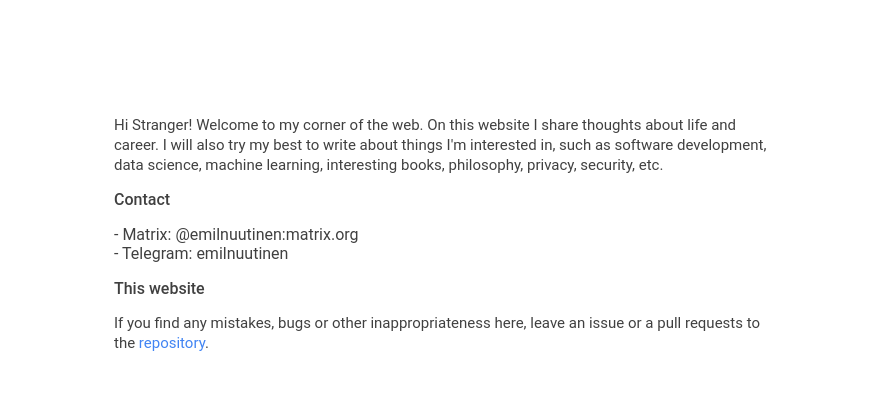
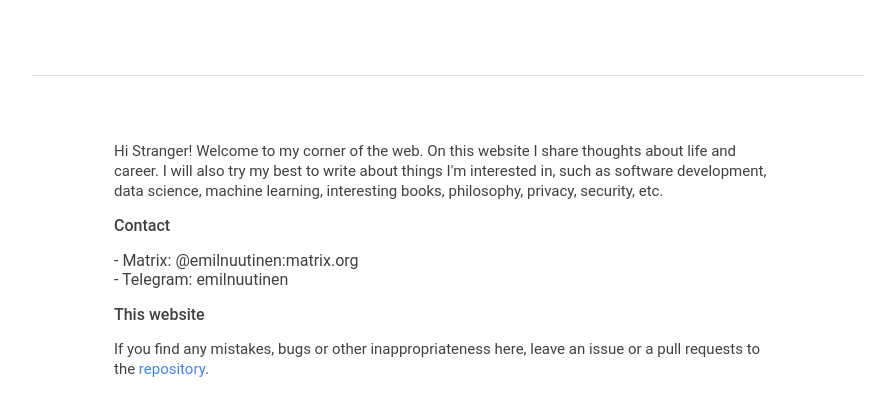
Before and after one commit to emilrwx/emilrwx_website, a Next.js app: page / in a window 1280 px wide. Shown: the top 416 px of the page, without its empty margins (192-1087 px from the left). Built offline with nearby package versions, Linux system fonts and the light colour scheme.

Commit message:
add header

```diff
--- a/layouts/layout.js
+++ b/layouts/layout.js
@@ -1,4 +1,5 @@
 import React from 'react'
+import Header from '../components/header'
 import styles from '../styles/Layout.module.css'
 
 class Layout extends React.Component {
@@ -6,11 +7,14 @@ class Layout extends React.Component {
     const { children } = this.props
 
     return (
-      <div className={styles.container}>
-        <div className={styles.content}>
-          <main>{children}</main>
+      <>
+        <Header />
+        <div className={styles.container}>
+          <div className={styles.content}>
+            <main>{children}</main>
+          </div>
         </div>
-      </div>
+      </>
     )
   }
 }
```
